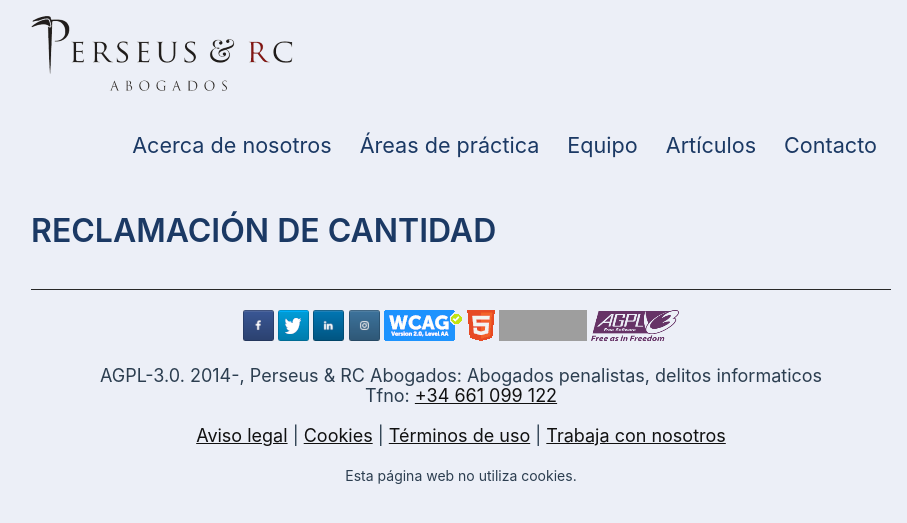
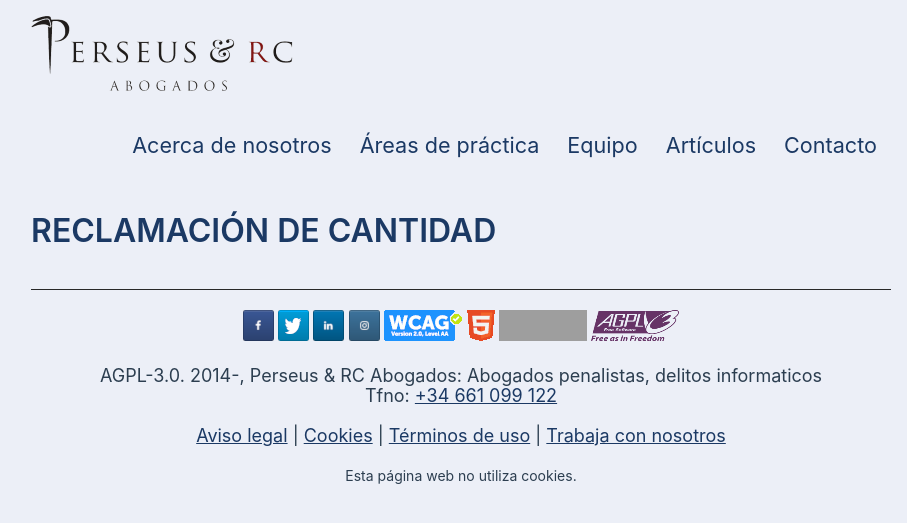
Before and after one commit to streaming10/perseusnew, a Jekyll site: the page built from reclamacion-de-cantidad.md, in a window 1280 px wide. Shown: the top 523 px of the page, without its empty margins (159-1066 px from the left). Built offline with Jekyll 4.4.1, drawn with Linux system fonts in a browser that asks for light colours; our own code applies the rules of GitHub Pages for plain Markdown files; grey boxes are pictures that could not be loaded.

Commit message:
Update style.css

```diff
--- a/css/style.css
+++ b/css/style.css
@@ -136,12 +136,12 @@ body {
 }
 
 a {
-  color: #111111;
+  color: #1b3964;
   text-decoration: underline;
 }
 
 a:hover {
-  color: #888888;
+  color: #3c6eaa;
 }
 
 img {
```
